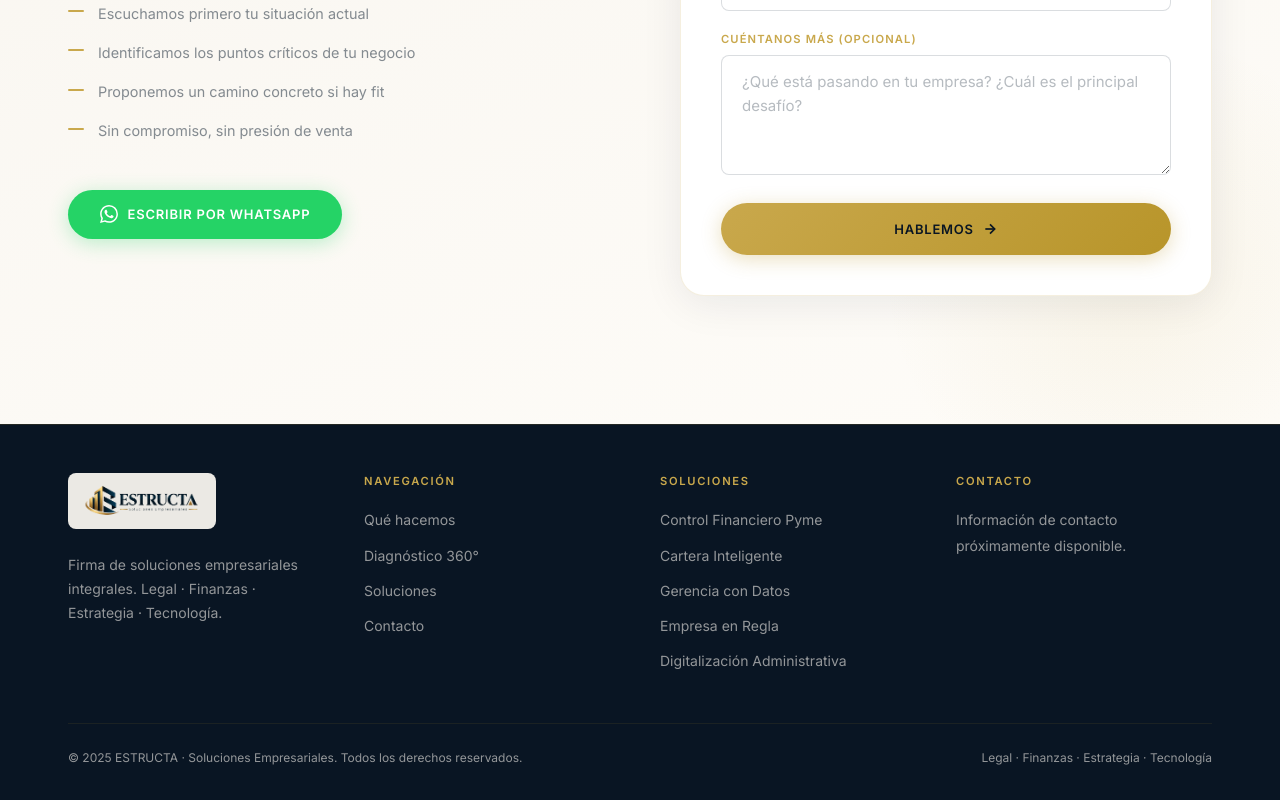
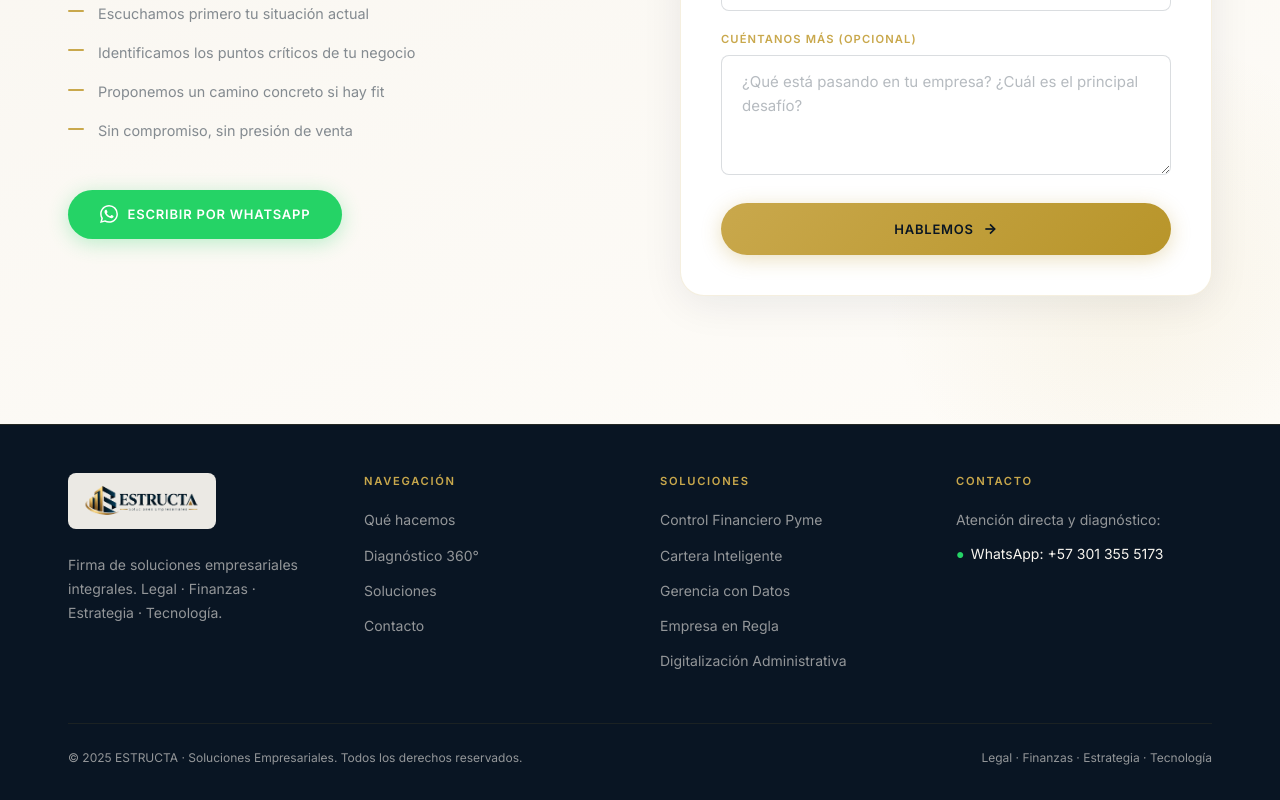
Before and after one commit to vivacius/estructa-web, a Next.js app: page / in a window 1280 px wide. Shown: the part 8501-9301 px from the top of the page. Built offline with nearby package versions, Linux system fonts and the light colour scheme; a web font is replaced by a local one.

Commit message:
Fix syntax errors, configure structured favicon and add direct WhatsApp contact in footer

```diff
--- a/src/app/layout.tsx
+++ b/src/app/layout.tsx
@@ -52,6 +52,9 @@ export const metadata: Metadata = {
     follow: true,
     googleBot: { index: true, follow: true },
   },
+  icons: {
+    icon: "/favicon.ico",
+  },
 };
 
 const schemaOrg = {
--- a/src/components/layout/Footer.tsx
+++ b/src/components/layout/Footer.tsx
@@ -40,9 +40,17 @@ export default function Footer() {
           </div>
           <div>
             <h4 style={{ color: "var(--gold-mid)", fontSize: "0.7rem", letterSpacing: "0.15em", textTransform: "uppercase", fontWeight: 600, marginBottom: "1rem" }}>Contacto</h4>
-            <p style={{ color: "var(--text-muted-dark)", fontSize: "0.875rem", lineHeight: 1.8 }}>
-              Información de contacto<br/>próximamente disponible.
+            <p style={{ color: "var(--text-muted-dark)", fontSize: "0.875rem", lineHeight: 1.8, marginBottom: "0.5rem" }}>
+              Atención directa y diagnóstico:
             </p>
+            <a
+              href="https://wa.me/573013555173"
+              target="_blank"
+              rel="noopener noreferrer"
+              style={{ color: "var(--ivory)", fontSize: "0.875rem", display: "inline-flex", alignItems: "center", gap: "0.4rem", textDecoration: "none" }}
+            >
+              <span style={{ color: "#25D366" }}>●</span> WhatsApp: +57 301 355 5173
+            </a>
           </div>
         </div>
         <div style={{
--- a/src/sections/Problems.tsx
+++ b/src/sections/Problems.tsx
@@ -73,7 +73,6 @@ export default function Problems() {
             margin: "0 auto",
           }}>
             <span style={{
-              fontSize: "clamp(1.1rem, 1.5vw, 1.5rem)",
               color: "var(--text-muted-light)",
               fontFamily: "var(--font-display)",
               fontStyle: "italic",
```
Also changed, not shown: 1 other file (tests, documents, lock files or other folders).
